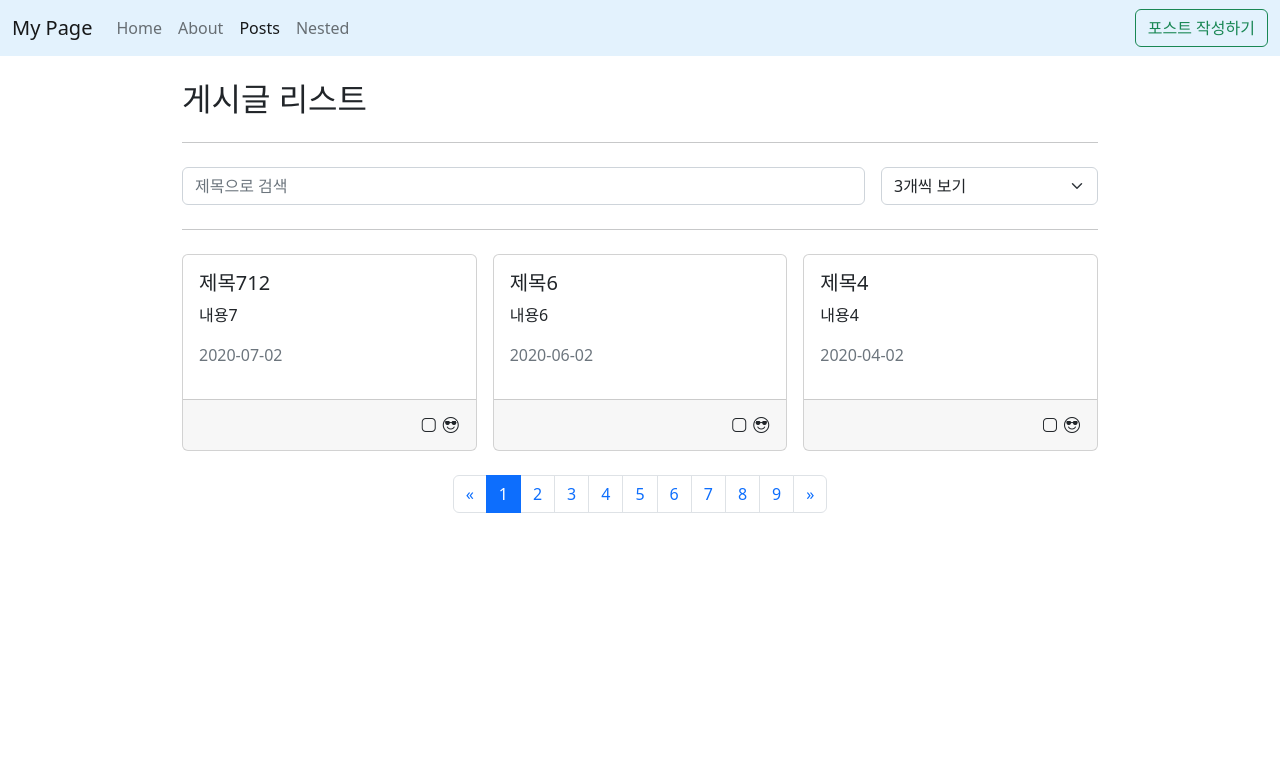
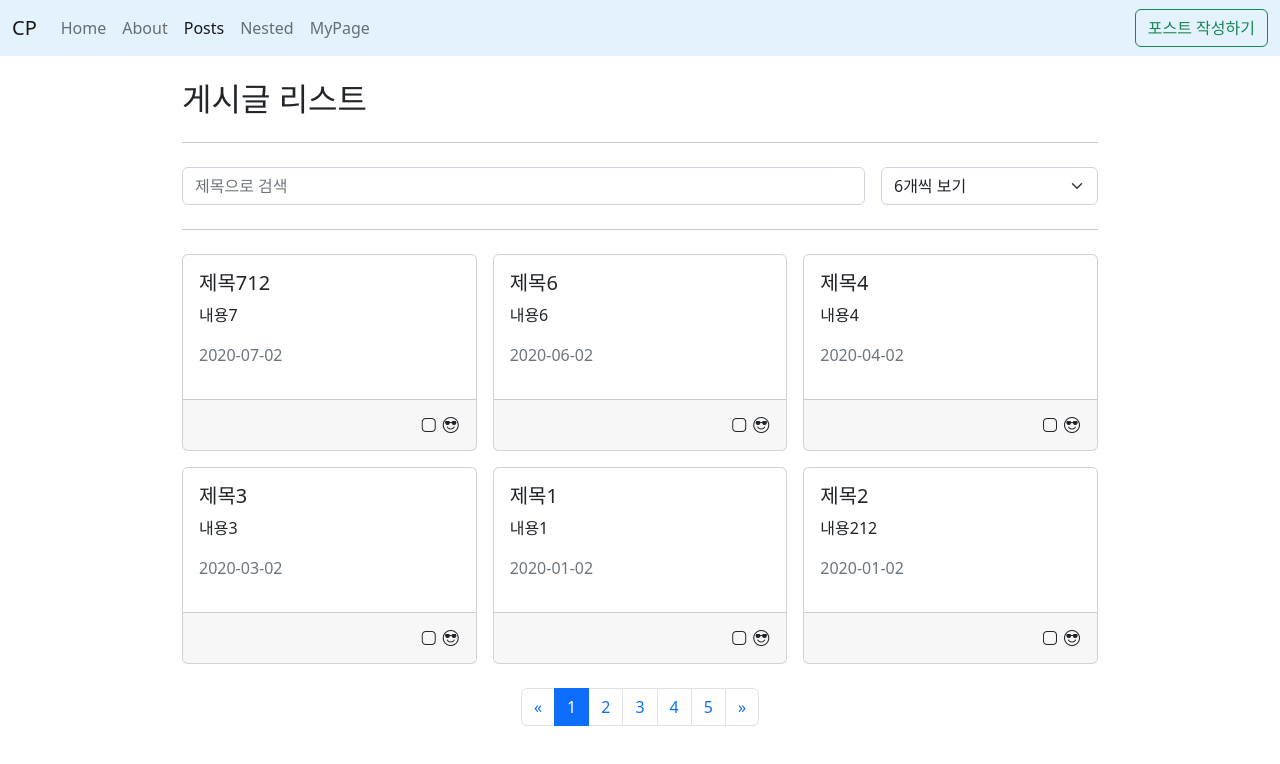
Before and after one commit to yerimpark103/vue3-study, a Vue app: page /posts in a window 1280 px wide. Shown: the top 764 px of the page. Built offline with nearby package versions, Linux system fonts and the light colour scheme; data requests are answered from the project's data file.

Commit message:
Use router functions, clean up code

```diff
--- a/src/components/posts/PostItem.vue
+++ b/src/components/posts/PostItem.vue
@@ -1,7 +1,7 @@
 <template>
   <AppCard>
-    <h5 class="card-title">{{ title }}</h5>
-    <p class="card-text">
+    <h5 class="card-title text-truncate">{{ title }}</h5>
+    <p class="card-text text-truncate">
       {{ contents }}
     </p>
     <p class="text-muted">{{ createdAt }}</p>
--- a/src/layouts/MyHeader.vue
+++ b/src/layouts/MyHeader.vue
@@ -6,7 +6,7 @@
       style="background-color: #e3f2fd"
     >
       <div class="container-fluid">
-        <a class="navbar-brand" href="#">My Page</a>
+        <RouterLink class="navbar-brand" to="/"> CP </RouterLink>
         <button
           class="navbar-toggler"
           type="button"
@@ -40,6 +40,11 @@
                 Nested
               </RouterLink>
             </li>
+            <li class="nav-item">
+              <RouterLink class="nav-link" active-class="active" to="/my">
+                MyPage
+              </RouterLink>
+            </li>
           </ul>
           <div class="d-flex">
             <button
--- a/src/router/index.js
+++ b/src/router/index.js
@@ -14,6 +14,7 @@ import NestedHomeView from '@/views/nested/NestedHomeView.vue';
 import NestedOneView from '@/views/nested/NestedOneView.vue';
 import NestedTwoView from '@/views/nested/NestedTwoView.vue';
 import NotFoundView from '@/views/NotFoundView.vue';
+import MyPage from '@/views/MyPage.vue';
 
 const routes = [
   {
@@ -69,9 +70,21 @@ const routes = [
       },
     ],
   },
+  {
+    path: '/my',
+    name: 'MyPage',
+    component: MyPage,
+    beforeEnter: [removeQueryString],
+  },
 
   { path: '/:pathMatch(.*)*', name: 'NotFound', component: NotFoundView },
 ];
+
+function removeQueryString(to) {
+  if (Object.keys(to.query).length > 0) {
+    return { path: to.path, query: {} };
+  }
+}
 
 const router = createRouter({
   /** hashHistory : # 가 붙음 (i.e./posts#/)
@@ -83,4 +96,13 @@ const router = createRouter({
   routes,
 });
 
+// router.beforeEach((to, from) => {
+//   console.log('to and from', to, from);
+//   if (to.name === 'MyPage') {
+//     // return false;
+//     // return { name: 'Home' };
+//     return '/posts';
+//   }
+// });
+
 export default router;
--- /dev/null
+++ b/src/views/MyPage.vue
@@ -0,0 +1,9 @@
+<template>
+  <div>
+    <h2>MyPage</h2>
+  </div>
+</template>
+
+<script setup></script>
+
+<style lang="scss" scoped></style>
--- a/src/views/posts/PostDetailView.vue
+++ b/src/views/posts/PostDetailView.vue
@@ -51,7 +51,7 @@
 </template>
 
 <script setup>
-import { useRouter } from 'vue-router';
+import { useRouter, onBeforeRouteLeave, onBeforeRouteUpdate } from 'vue-router';
 import { getPostById, deletePost } from '@/api/posts';
 import { ref, toRef, toRefs, computed } from 'vue';
 
@@ -110,6 +110,21 @@ const handleClickDeletePost = async () => {
   if (confirm('Are you sure?') === false) return;
   execute();
 };
+
+onBeforeRouteUpdate(() => {
+  console.log('onBeforeRouteUpdate');
+});
+onBeforeRouteLeave(() => {
+  console.log('onBeforeRouteLeave');
+});
+</script>
+
+<script>
+export default {
+  beforeRouteEnter() {
+    console.log('beforeRouteEnter');
+  },
+};
 </script>
 
 <style lang="scss" scoped></style>
--- a/src/views/posts/PostFilter.vue
+++ b/src/views/posts/PostFilter.vue
@@ -4,7 +4,7 @@
       <div class="col">
         <input
           :value="title"
-          @input="$emit('update:title', $event.target.value)"
+          @input="changeTitle"
           type="text"
           class="form-control"
           placeholder="제목으로 검색"
@@ -16,9 +16,9 @@
           @input="$emit('update:limit', $event.target.value)"
           class="form-select"
         >
-          <option value="3">3개씩 보기</option>
           <option value="6">6개씩 보기</option>
-          <option value="9">9개씩 보기</option>
+          <option value="12">12개씩 보기</option>
+          <option value="18">18개씩 보기</option>
         </select>
       </div>
     </div>
@@ -31,7 +31,13 @@ defineProps({
   limit: Number,
 });
 
-defineEmits(['update:title', 'update:limit']);
+const emit = defineEmits(['update:title', 'update:limit']);
+
+const changeTitle = event => {
+  setTimeout(() => {
+    emit('update:title', event.target.value);
+  }, 500);
+};
 </script>
 
 <style lang="scss" scoped></style>
--- a/src/views/posts/PostListView.vue
+++ b/src/views/posts/PostListView.vue
@@ -4,7 +4,8 @@
     <hr class="my-4" />
     <PostFilter
       v-model:title="params.title_like"
-      v-model:limit="params._limit"
+      :limit="params._limit"
+      @update:limit="changeLimit"
     />
 
     <hr class="my-4" />
@@ -13,8 +14,12 @@
 
     <AppError v-else-if="error" :message="error.message" />
 
+    <template v-else-if="!isPostExisting">
+      <p class="text-center py-5 text-muted">No result</p>
+    </template>
+
     <template v-else>
-      <AppGrid :items="posts">
+      <AppGrid :items="posts" col-class="col-12 col-md-6 col-lg-4">
         <template v-slot="{ item }">
           <PostItem
             :title="item.title"
@@ -73,10 +78,15 @@ const selectPreview = id => (previewId.value = id);
 const params = ref({
   _sort: 'createdAt',
   _order: 'desc',
-  _limit: 3,
+  _limit: 6,
   _page: 1,
   title_like: '',
 });
+
+const changeLimit = value => {
+  params.value._limit = value;
+  params.value._page = 1;
+};
 
 const {
   response,
@@ -84,6 +94,8 @@ const {
   error,
   loading,
 } = useAxios('/posts', { params });
+
+const isPostExisting = computed(() => posts.value && posts.value.length > 0);
 
 /** PAGINATION */
 const totalPostCount = computed(() => response.value.headers['x-total-count']);
```
